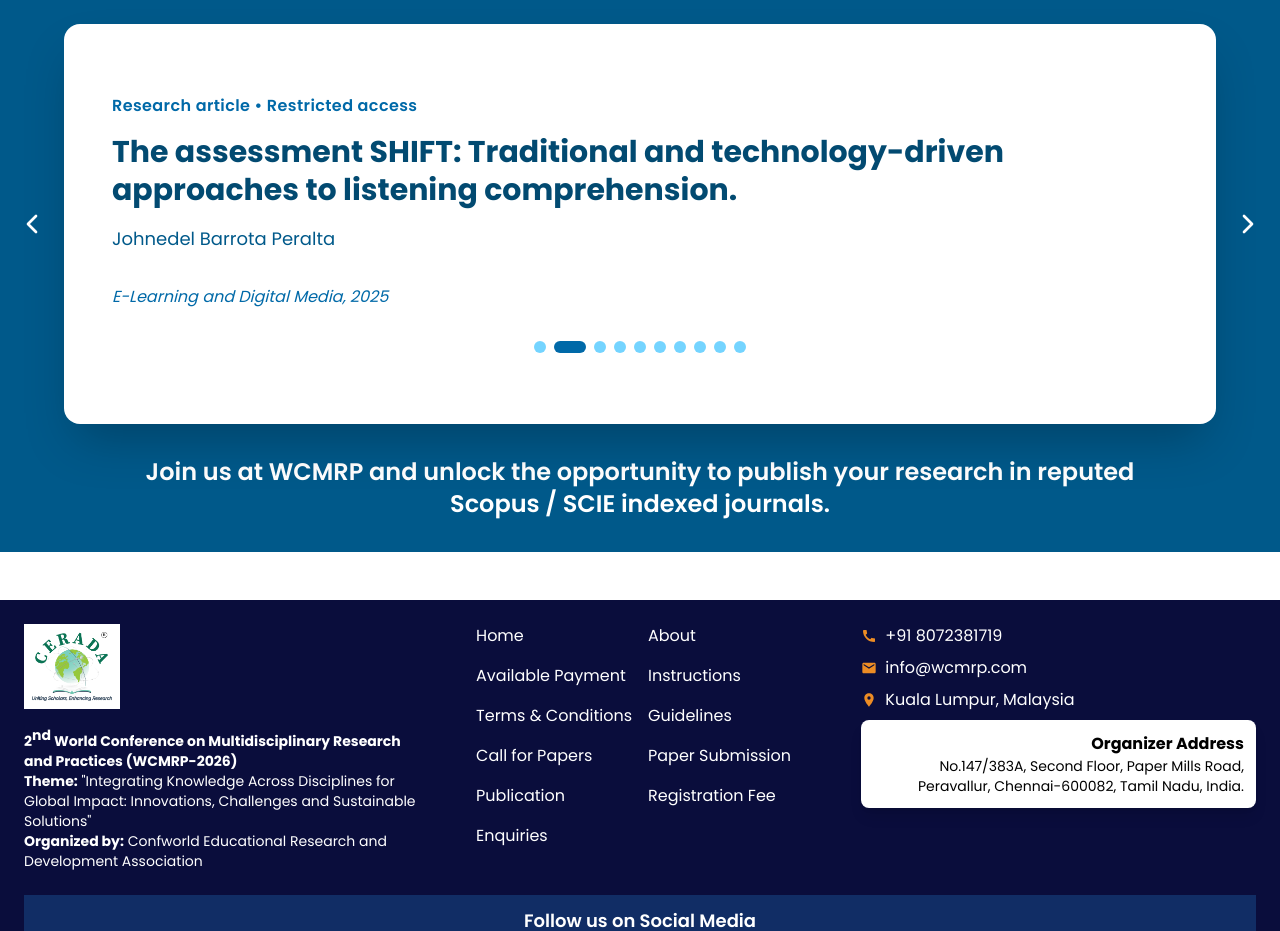
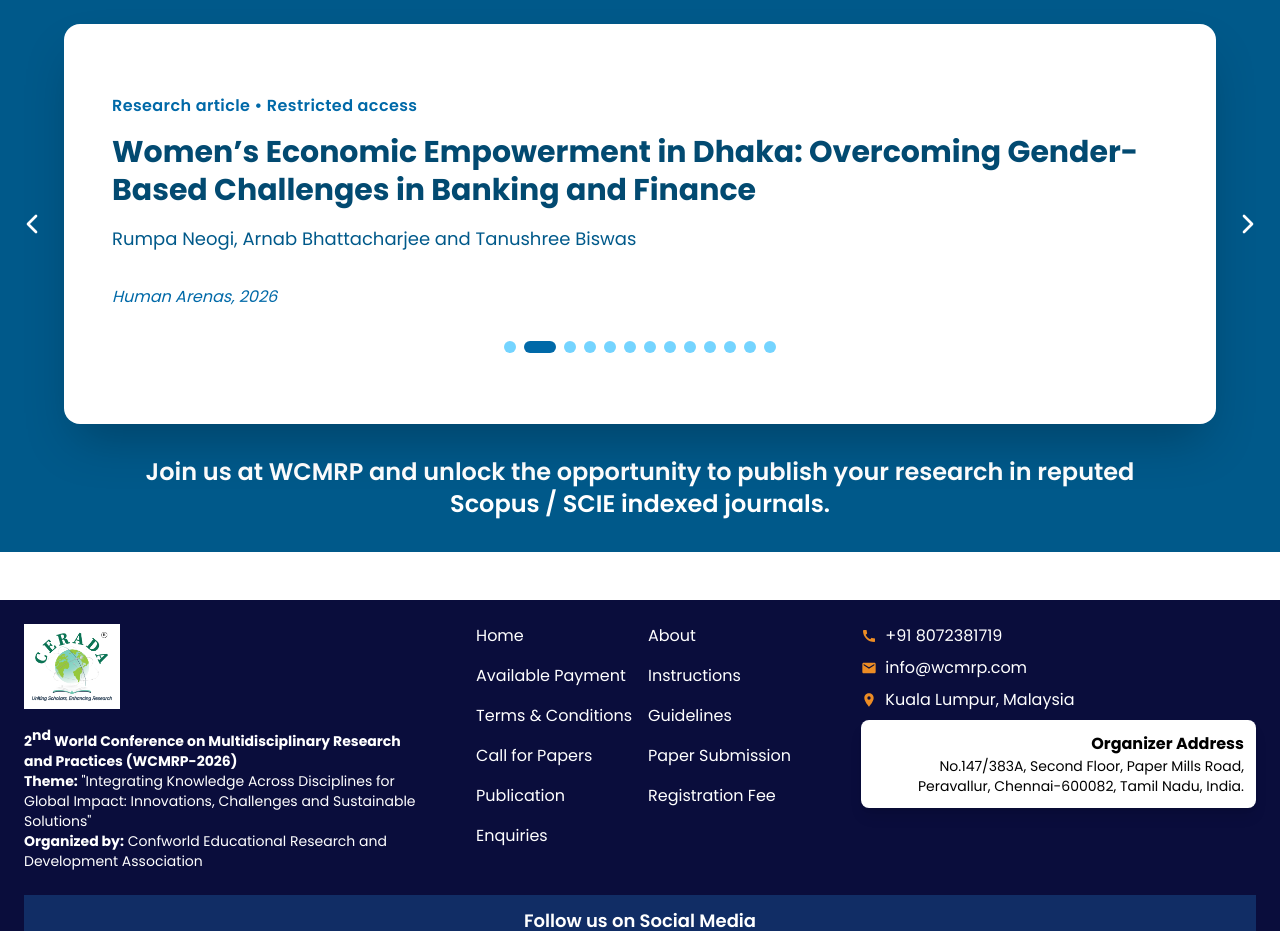
Before and after one commit to confworld-git/wcmrp-frontend-2026, a React (Vite) app: page / in a window 1280 px wide. Shown: the part 5820-6751 px from the top of the page. Built offline with nearby package versions, Linux system fonts and the light colour scheme.

Commit message:
new journals added

```diff
--- a/src/components/Journals.jsx
+++ b/src/components/Journals.jsx
@@ -5,6 +5,25 @@ export default function ConferenceCarousel() {
   const [currentIndex, setCurrentIndex] = useState(0);
 
   const publications = [
+    {
+      type: "Research article • Restricted access",
+      title:
+        "Exploring the Interplay Between Parenting Style, Dark Triad, Cultural Capital, and Internet Addiction Disorders of College Students: A Cross-Cultural CBD Framework Analysis",
+      authors: "Jing Qiaoqiao, Muzi Li, Chew Fong Peng, Chan Wai Yin and Rusdi Abd Rashid",
+      publication: "Applied Research in Quality of Life",
+      year: "2026",
+      pages: "",
+    },
+    {
+      type: "Research article • Restricted access",
+      title:
+        "Women’s Economic Empowerment in Dhaka: Overcoming Gender-Based Challenges in Banking and Finance",
+      authors: "Rumpa Neogi, Arnab Bhattacharjee and Tanushree Biswas",
+      publication: "Human Arenas",
+      year: "2026",
+      pages: "",
+    },
+
     {
       type: "Research article • Restricted access",
       title:
@@ -29,6 +48,15 @@ export default function ConferenceCarousel() {
         "Redefining educational success: Analyzing the impact of closed management systems on student well-being and academic performance in Chinese technical education.",
       authors: "Jingkun Liu, Rovena I Dellova and Zhengxin Yi",
       publication: "E-Learning and Digital Media",
+      year: "2024",
+      pages: "",
+    },
+    {
+      type: "Research article • Restricted access",
+      title:
+        "Mechanism of PI3K-AKT Signaling Pathway Mediating Apoptosis of Periodontal Tissue Cells in Chronic Periodontitis",
+      authors: "Lan Dazhi, Pimporn Thongmuang, Sarisak Soontornchai and You Jianpeng",
+      publication: "International Journal of Environmental Sciences",
       year: "2024",
       pages: "",
     },
```
